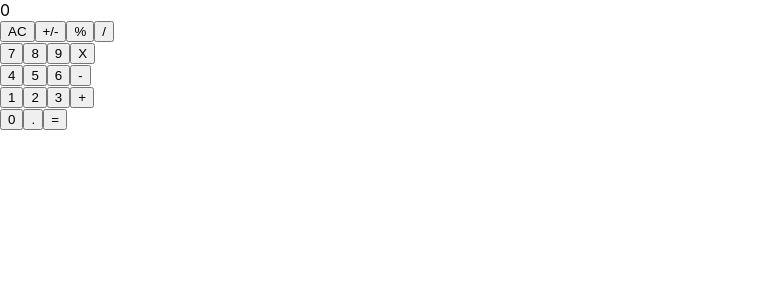
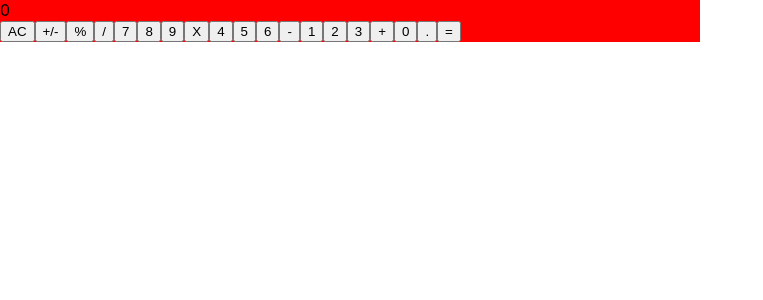
Before and after one commit to pbkabali/React-Calculator, a React (Create React App) app: page / in a window 1280 px wide. Shown: the top 300 px of the page, without its empty margins (0-763 px from the left). Built offline with nearby package versions, Linux system fonts and the light colour scheme.

Commit message:
Set display mode and widths

```diff
--- a/src/App.css
+++ b/src/App.css
@@ -16,3 +16,9 @@
 .App-link {
   color: #61dafb;
 }
+
+.flex {
+  display: flex;
+  background-color: red;
+  width: 700px;
+}
--- a/src/components/ButtonPanel.js
+++ b/src/components/ButtonPanel.js
@@ -11,7 +11,7 @@ const ButtonPanel = props => {
   );
 
   return (
-    <div>
+    <div className="flex">
       <div>
         {makeButton('AC')}
         {makeButton('+/-')}
--- a/src/components/Display.js
+++ b/src/components/Display.js
@@ -2,7 +2,7 @@ import PropTypes from 'prop-types';
 
 const Display = props => {
   const { result } = props;
-  return <div>{result}</div>;
+  return <div className="flex">{result}</div>;
 };
 
 Display.propTypes = {
```
